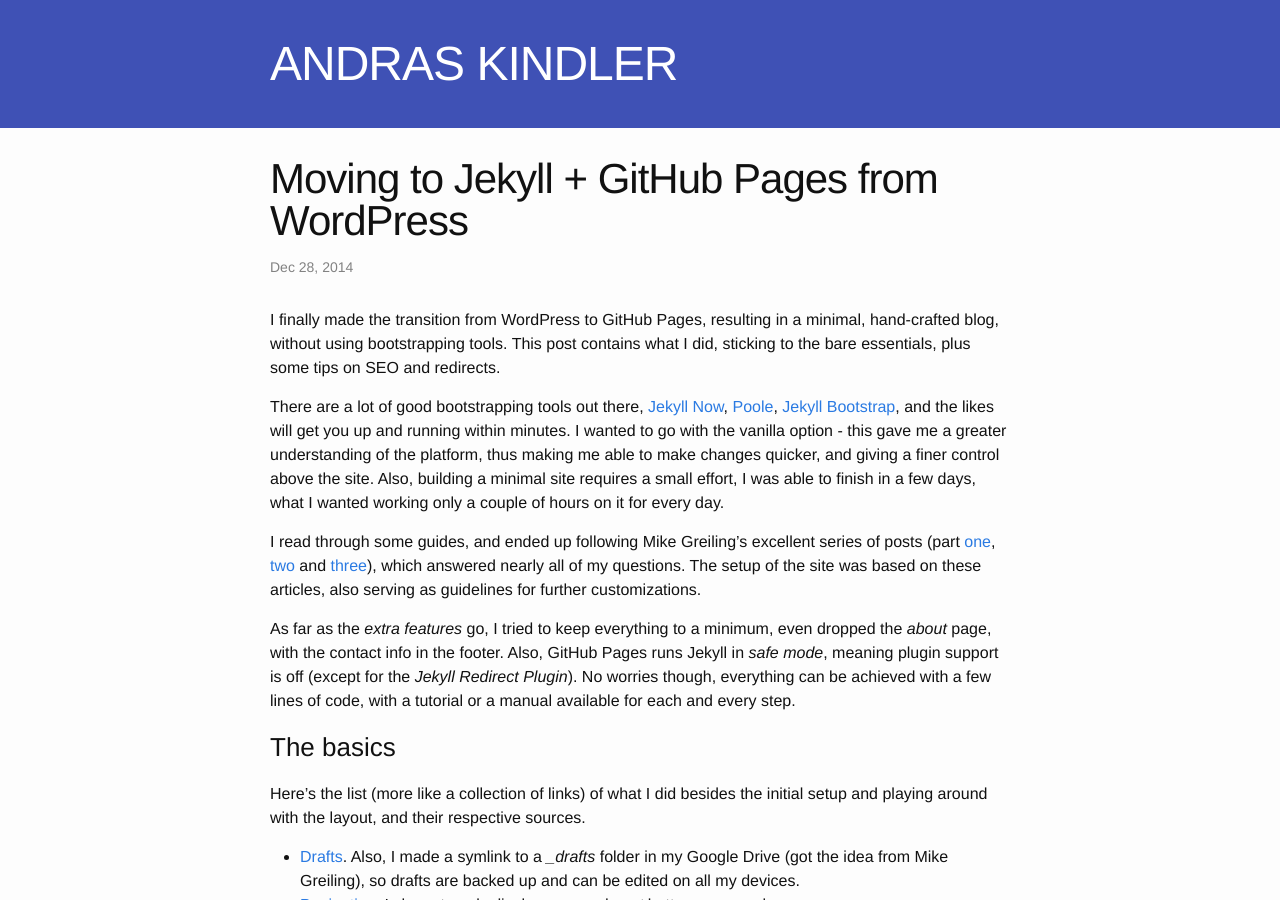
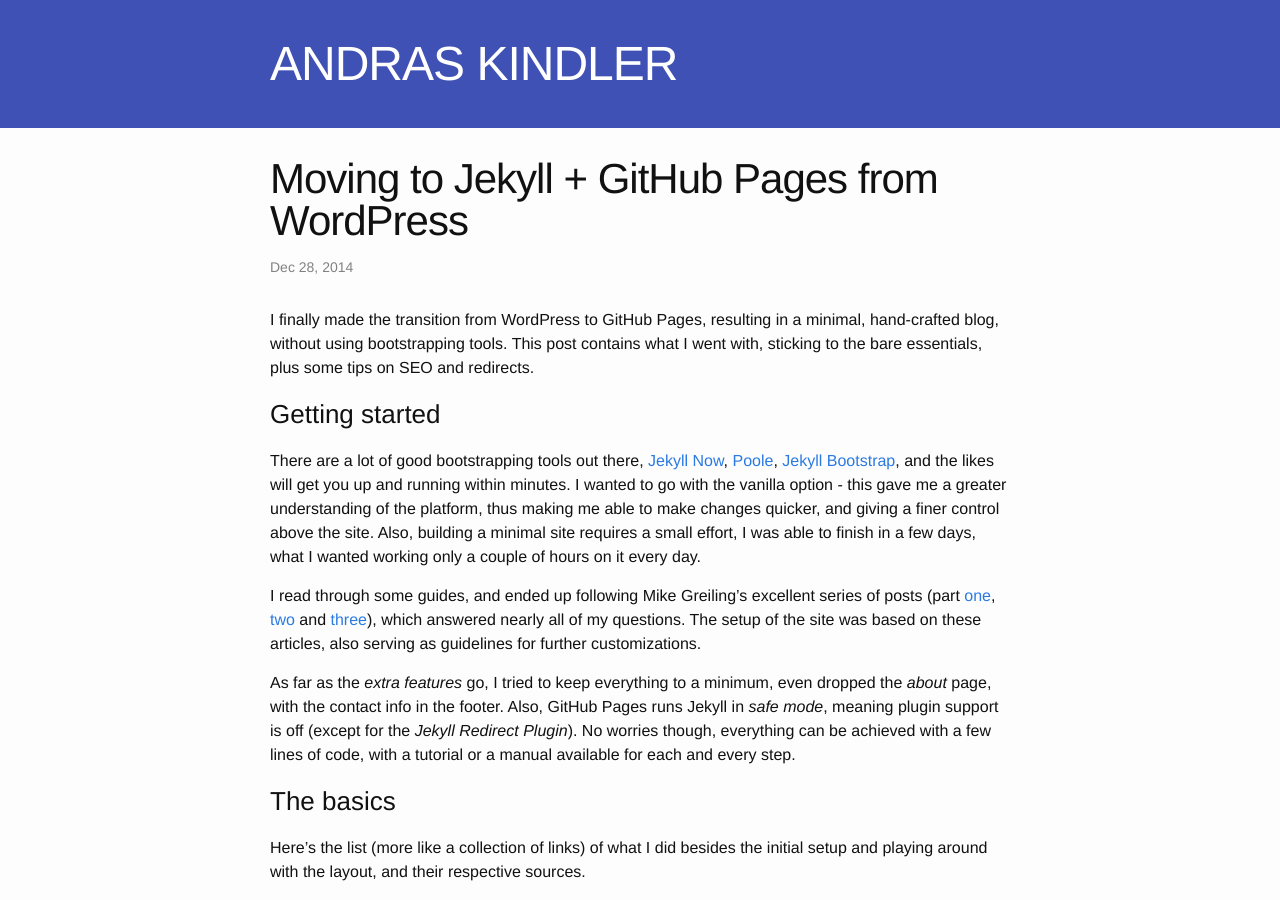
Before and after one commit to rangken/rangken.github.com, a Jekyll site: the page built from _posts/2014-12-28-moving-to-jekyll-github-pages-wordpress.md, in a window 1280 px wide and 900 px high. Built offline with Jekyll 4.4.1, drawn with Linux system fonts in a browser that asks for light colours; comment, search, counter and statistics services are not loaded.

Commit message:
new post

```diff
--- a/_posts/2014-12-28-moving-to-jekyll-github-pages-wordpress.md
+++ b/_posts/2014-12-28-moving-to-jekyll-github-pages-wordpress.md
@@ -6,10 +6,12 @@ categories: Github Pages + Jekyll
 tags: GitHub Pages, Jekyll, SEO, Wordpress
 description: A guide on moving from WordPress to GitHub Pages and Jekyll, setting up a blog without bootstrapping tools, with some tips on SEO and redirects.
 ---
-I finally made the transition from WordPress to GitHub Pages, resulting in a minimal, hand-crafted blog, without using bootstrapping tools. This post contains what I did, sticking to the bare essentials, plus some tips on SEO and redirects.
+I finally made the transition from WordPress to GitHub Pages, resulting in a minimal, hand-crafted blog, without using bootstrapping tools. This post contains what I went with, sticking to the bare essentials, plus some tips on SEO and redirects.
 <!-- more -->
 
-There are a lot of good bootstrapping tools out there, [Jekyll Now](https://github.com/barryclark/jekyll-now), [Poole](http://getpoole.com/), [Jekyll Bootstrap](http://jekyllbootstrap.com/), and the likes will get you up and running within minutes. I wanted to go with the vanilla option - this gave me a greater understanding of the platform, thus making me able to make changes quicker, and giving a finer control above the site. Also, building a minimal site requires a small effort, I was able to finish in a few days, what I wanted working only a couple of hours on it for every day.
+### Getting started
+
+There are a lot of good bootstrapping tools out there, [Jekyll Now](https://github.com/barryclark/jekyll-now), [Poole](http://getpoole.com/), [Jekyll Bootstrap](http://jekyllbootstrap.com/), and the likes will get you up and running within minutes. I wanted to go with the vanilla option - this gave me a greater understanding of the platform, thus making me able to make changes quicker, and giving a finer control above the site. Also, building a minimal site requires a small effort, I was able to finish in a few days, what I wanted working only a couple of hours on it every day.
 
 I read through some guides, and ended up following Mike Greiling's excellent series of posts (part [one](http://pixelcog.com/blog/2013/jekyll-from-scratch-introduction/), [two](http://pixelcog.com/blog/2013/jekyll-from-scratch-core-architecture) and [three](http://pixelcog.com/blog/2013/jekyll-from-scratch-extending-jekyll/)), which answered nearly all of my questions. The setup of the site was based on these articles, also serving as guidelines for further customizations.
 
```
